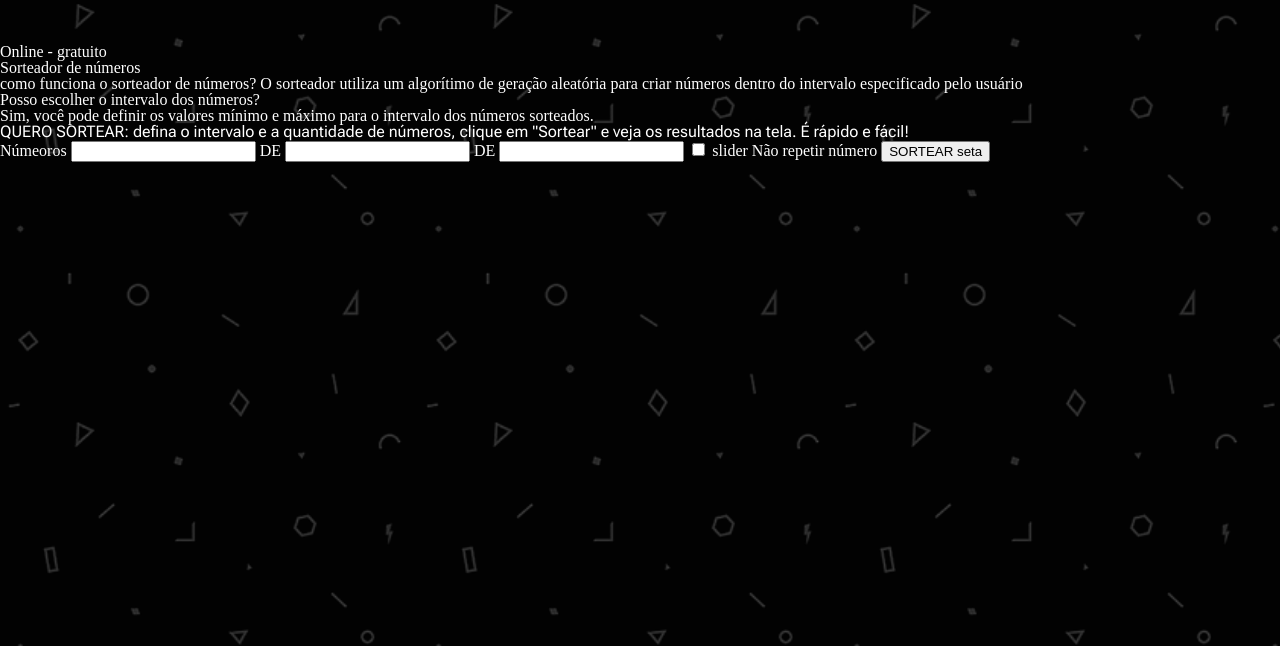
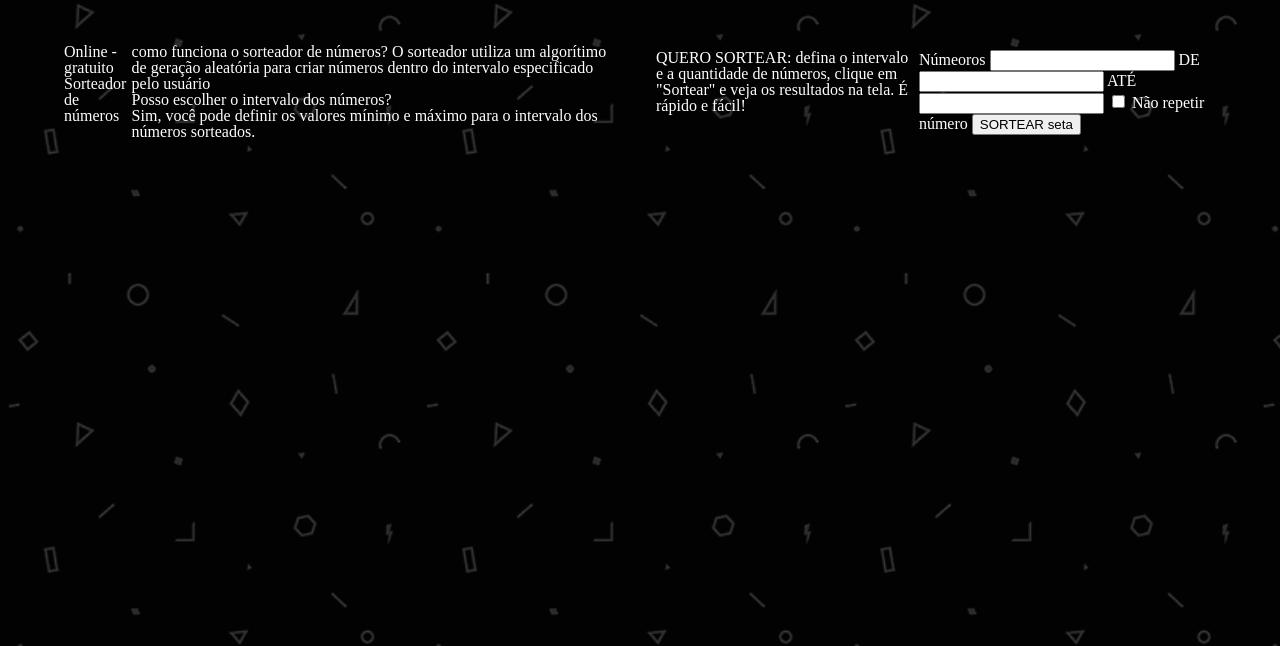
Before and after one commit to matheustorresdev97/full-stack-parte2, a plain HTML site: page magic-numbers/index.html in a window 1280 px wide. Shown: the part 154-800 px from the top of the page. Drawn offline with Linux system fonts and the light colour scheme.

Commit message:
organizando flex

```diff
--- a/magic-numbers/index.html
+++ b/magic-numbers/index.html
@@ -1,6 +1,5 @@
 <!DOCTYPE html>
 <html lang="pt-br">
-
   <head>
     <meta charset="UTF-8" />
     <meta name="viewport" content="width=device-width, initial-scale=1.0" />
@@ -11,12 +10,16 @@
     <link rel="preconnect" href="https://fonts.gstatic.com" crossorigin />
     <link
       href="https://fonts.googleapis.com/css2?family=Roboto+Flex:opsz,wght@8..144,100..1000&family=Roboto+Mono:ital,wght@0,100..700;1,100..700&family=Sora:wght@100..800&display=swap"
-    rel="stylesheet" />
+      rel="stylesheet"
+    />
   </head>
-
   <body>
     <div class="logo">
-    <img src="./assets/numbers logo.png" class="logo__image" alt="purple circle logo" />
+      <img
+        src="./assets/numbers logo.png"
+        class="logo__image"
+        alt="purple circle logo"
+      />
       <span class="logo__text"> Numbers </span>
     </div>
     <main class="container">
@@ -40,35 +43,34 @@
           </div>
         </div>
       </div>
-    <div class="sort-container">
-      <p class="sort-paragraph">
+      <div class="sort">
+        <p class="sort__info">
           <em>QUERO SORTEAR:</em>
           defina o intervalo e a quantidade de números, clique em "Sortear" e
           veja os resultados na tela. É rápido e fácil!
         </p>
-      <form class="sort-form">
-        <label for="">
+        <form class="sort__form">
+          <label for="number__amount">
             Númeoros
-          <input type="number" name="" id="" />
+            <input type="number" name="number__amount" />
           </label>
-        <label for="number">
+          <label for="number__min">
             DE
-          <input type="number" name="" id="" />
+            <input type="number" name="number__min" />
           </label>
-        <label for="">
-          DE
-          <input type="number" name="" id="" />
+          <label for="number__max">
+           ATÉ
+            <input type="number" name="number__max" />
           </label>
-        <label for="">
-          <input type="checkbox" name="" id="" />
-          <span>slider</span>
+          <label for="switch">
+            <input type="checkbox" />
+            <span class="slider"></span>
+          </label>
             Não repetir número
-        </label>
-        <button type="submit">SORTEAR <i>seta</i></button>
+          <button type="submit" class="form__submit">SORTEAR <i>seta</i></button>
         </form>
       </div>
     </main>
     <script src="script.js"></script>
   </body>
-
 </html>
--- a/magic-numbers/style/style.css
+++ b/magic-numbers/style/style.css
@@ -17,11 +17,13 @@
   --background-brand: #c58de7;
   --background-gray: #3d3d3d;
 
-    --gradient-border: linear-gradient(#77c0af 0%,
+  --gradient-border: linear-gradient(
+    #77c0af 0%,
     #d1dc97 14.84%,
     #e9a9b3 32.15%,
     #d586e0 65.79%,
-            #91a1fa 84.58%);
+    #91a1fa 84.58%
+  );
   --gradient-background: linear-gradient(#d586e0 0%, #91a1fa 98.93%);
   --gradient-content: linear-gradient(#c7c9cc 0%, #3d3d3d 100%);
 }
@@ -37,18 +39,24 @@ body {
   height: 100vh;
 }
 
-.sort-paragraph,
+.sort__paragraph,
 .about-paragraph {
   font-family: "Roboto Flex", sans-serif;
 }
 
-.container-main {
+.container{
   display: flex;
   flex-direction: row;
   align-items: center;
   justify-content: center;
-    flex-wrap: wrap;
   margin-inline: 5%;
+  gap: 2rem;
+}
+
+.content,
+.sort {
+  display: flex;
+  width: 50%;
 }
 
 .logo {
```
Lines whose indentation alone changed are shown as unchanged.
